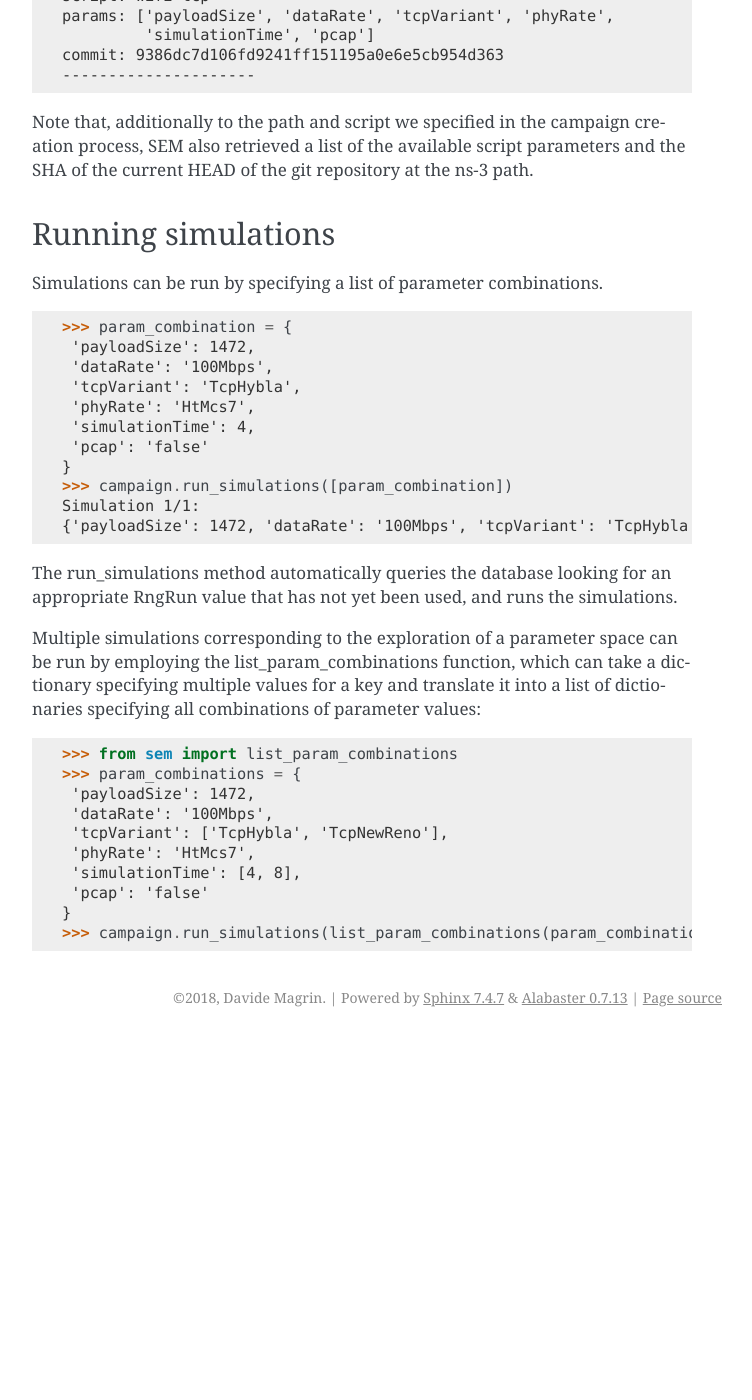
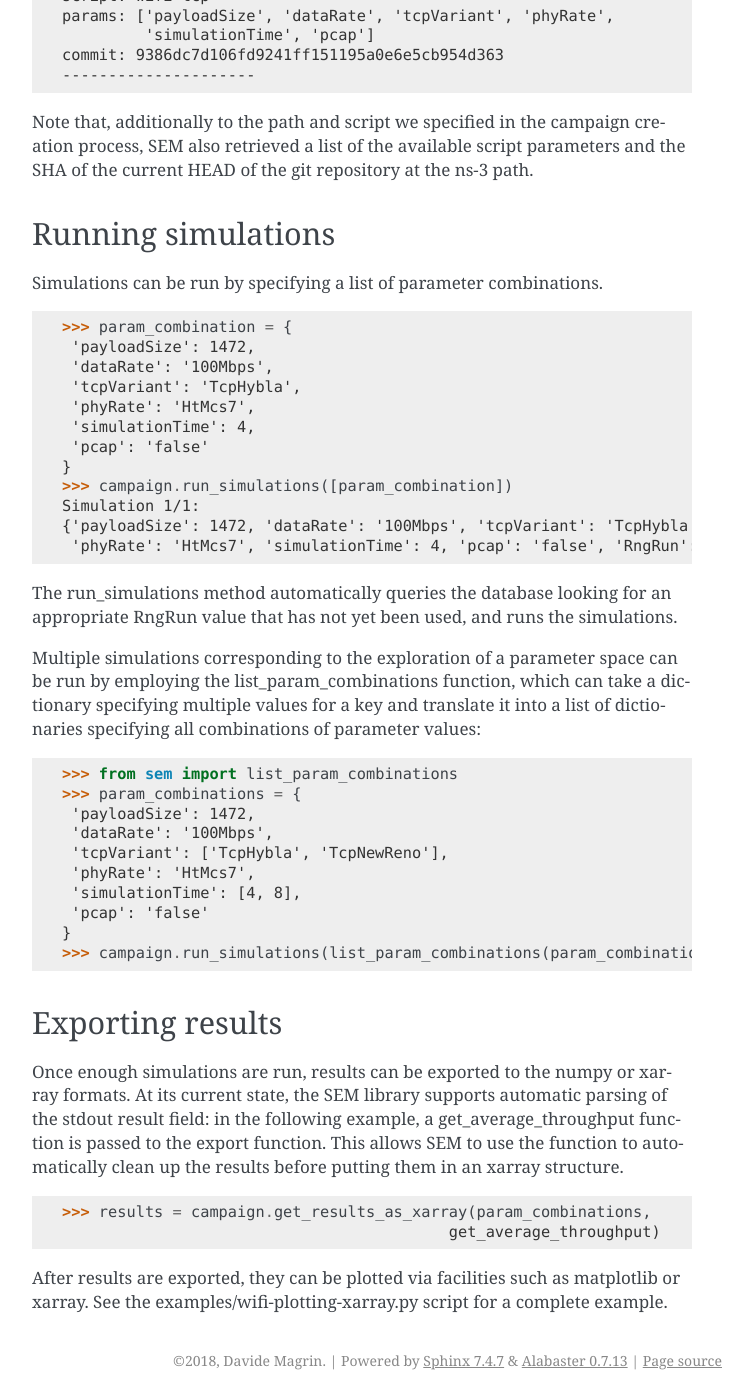
Before and after one commit to signetlabdei/sem, a Sphinx documentation site: the page built from docs/getting-started.rst, in a window 1280 px wide and 1400 px high, scrolled down 982 px. Shown: the whole window, without its empty margins (388-1140 px from the left). Built offline with Sphinx 7.4.7, drawn with Linux system fonts in a browser that asks for light colours; before the commit the page ends 2019 px from its top, so only the background shows below that.

Commit message:
Add documentation, generalize paths in examples

```diff
--- a/docs/getting-started.rst
+++ b/docs/getting-started.rst
@@ -74,14 +74,15 @@ Simulations can be run by specifying a list of parameter combinations.
    }
    >>> campaign.run_simulations([param_combination])
    Simulation 1/1:
-   {'payloadSize': 1472, 'dataRate': '100Mbps', 'tcpVariant': 'TcpHybla', 'phyRate': 'HtMcs7', 'simulationTime': 4, 'pcap': 'false', 'RngRun': 1}
+   {'payloadSize': 1472, 'dataRate': '100Mbps', 'tcpVariant': 'TcpHybla',
+    'phyRate': 'HtMcs7', 'simulationTime': 4, 'pcap': 'false', 'RngRun': 1}
 
 The run_simulations method automatically queries the database looking for an
 appropriate RngRun value that has not yet been used, and runs the simulations.
 
 Multiple simulations corresponding to the exploration of a parameter space can
-be run by employing the list_param_combinations function, which can take a dictionary
-specifying multiple values for a key and translate it into a list of
+be run by employing the list_param_combinations function, which can take a
+dictionary specifying multiple values for a key and translate it into a list of
 dictionaries specifying all combinations of parameter values::
 
   >>> from sem import list_param_combinations
@@ -95,6 +96,20 @@ dictionaries specifying all combinations of parameter values::
   }
   >>> campaign.run_simulations(list_param_combinations(param_combinations))
 
-..
-   Exporting results
-   -----------------
+Exporting results
+-----------------
+
+Once enough simulations are run, results can be exported to the numpy or xarray
+formats. At its current state, the SEM library supports automatic parsing of the
+stdout result field: in the following example, a get_average_throughput function
+is passed to the export function. This allows SEM to use the function to
+automatically clean up the results before putting them in an xarray structure.
+
+::
+
+  >>> results = campaign.get_results_as_xarray(param_combinations,
+                                            get_average_throughput)
+
+After results are exported, they can be plotted via facilities such as
+matplotlib or xarray. See the examples/wifi-plotting-xarray.py script for a
+complete example.
```
Also changed, not shown: 2 other files.
